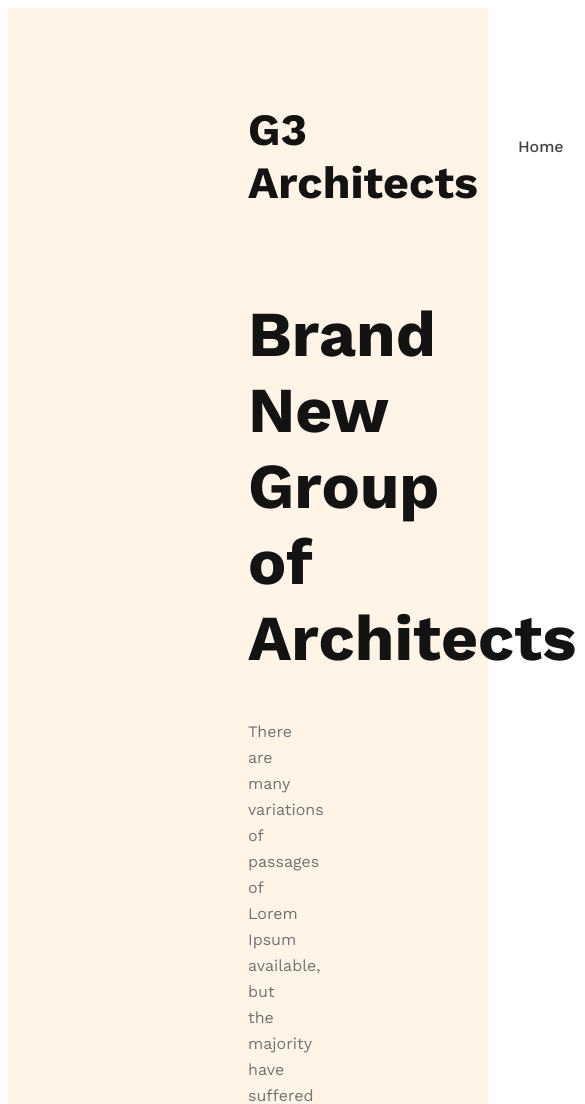
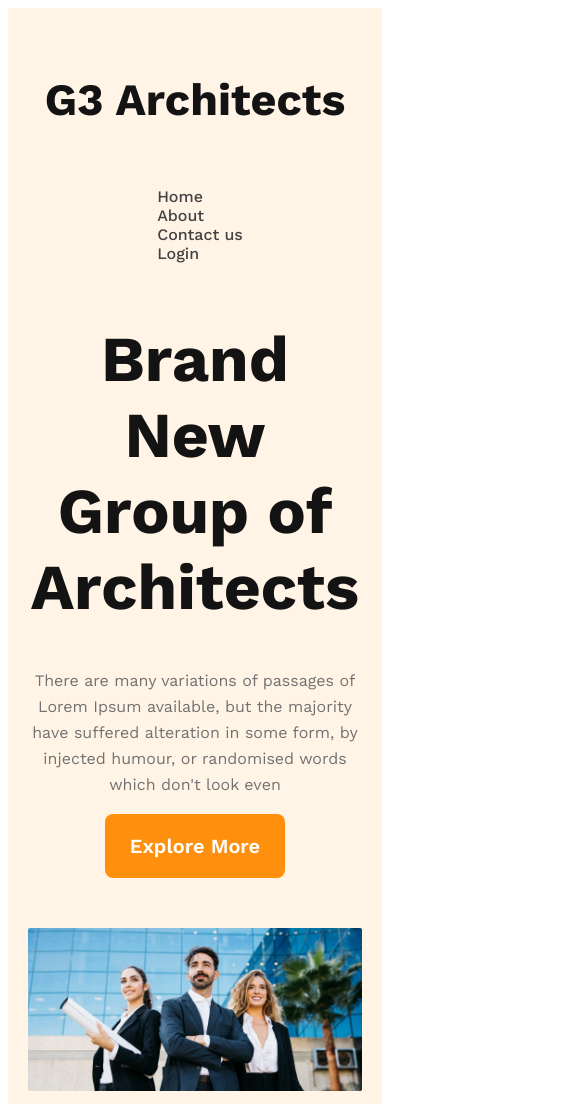
Before and after one commit to tkabir3066/g3-architect-website, a plain HTML site: page index.html in a window 390 px wide. Shown: the top 1104 px of the page, 585 px wide, since content can reach past the window. Drawn offline with nearby package versions, Linux system fonts and the light colour scheme.

Commit message:
finished the header section with responsive for mobile and medium devices

```diff
--- a/styles/architect.css
+++ b/styles/architect.css
@@ -6,6 +6,14 @@
 }
 
 .btn-primary {
+  border-radius: 8px;
+  color: #fff;
+  background-color: #ff900e;
+  font-size: 1.25rem;
+  font-weight: 600;
+  padding: 20px 25px;
+  border: none;
+  cursor: pointer;
 }
 
 /* header styles */
@@ -61,3 +69,37 @@ ul li a {
   font-weight: 400;
   line-height: 26px;
 }
+
+.banner img {
+  margin-top: 50px;
+  width: 100%;
+}
+
+/* responsive media queries */
+
+/* --- mobile devices ---- */
+
+@media screen and (max-width: 576px) {
+  header {
+    padding: 20px;
+  }
+
+  nav {
+    flex-direction: column;
+  }
+
+  nav > ul {
+    flex-direction: column;
+  }
+}
+
+/* tablet or medium devices */
+
+@media screen and (min-width: 576px) and (max-width: 992px) {
+  header {
+    padding: 50px;
+  }
+  nav {
+    flex-direction: column;
+  }
+}
```
